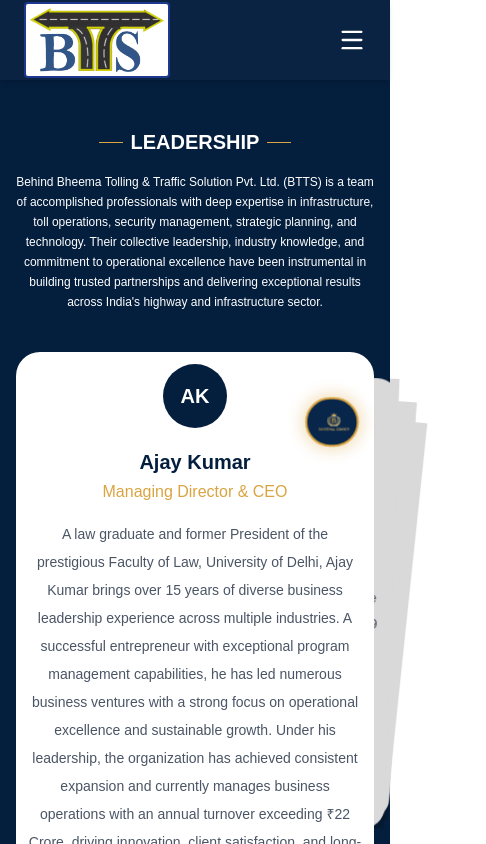
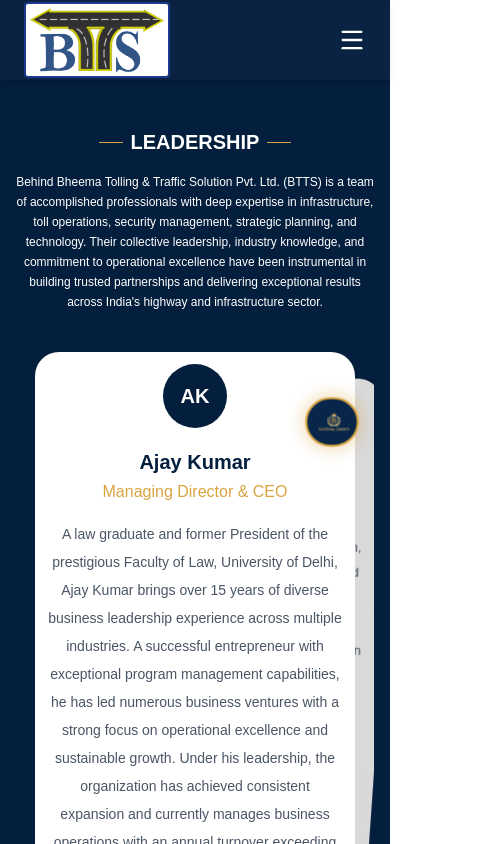
Before and after one commit to westhilldeveloper/tolling-website, a Next.js app: page /leadership in a window 390 px wide. Shown: the top 844 px of the page, 486 px wide, since content can reach past the window. Built offline with nearby package versions, Linux system fonts and the light colour scheme.

Commit message:
fixing cards in leadership

```diff
--- a/app/components/Leadership.jsx
+++ b/app/components/Leadership.jsx
@@ -98,16 +98,18 @@ export default function Leadership({ slides = [] }) {
       </p>
 
       {/* -------- MOBILE VIEW (static, each card animated) -------- */}
-      <div className="mt-10 sm:hidden">
-        <div className="sm:hidden mt-10">
+      {/* -------- MOBILE VIEW (Swiper with Cards effect) -------- */}
+<div className="mt-10 sm:hidden overflow-hidden">
+  <div className="w-full max-w-xs mx-auto">
     <Swiper
-    effect={"cards"}
+      effect="cards"
       grabCursor={true}
       modules={[EffectCards]}
-    className="w-full max-w-sm mx-auto"
+      className="w-full"
+      style={{ padding: 0 }}
     >
       {slides.flat().map((service, index) => (
-      <SwiperSlide key={index}>
+        <SwiperSlide key={index} style={{ width: '100%', margin: 0 }}>
           <LeadershipCard service={service} />
         </SwiperSlide>
       ))}
```
Lines whose indentation alone changed are shown as unchanged.
